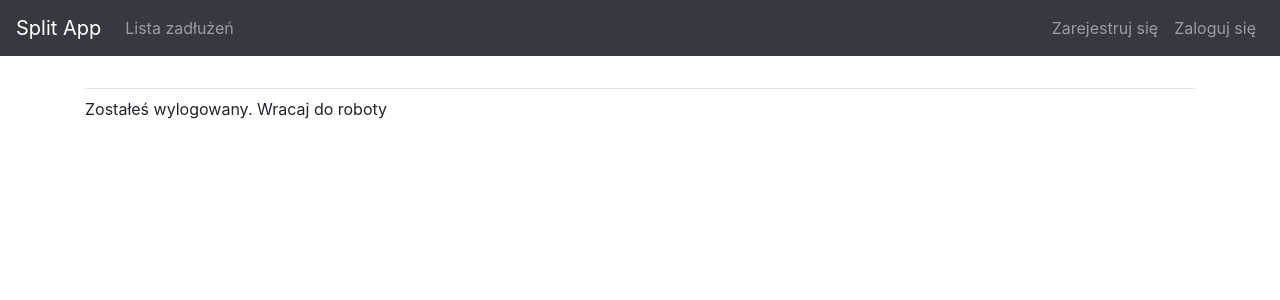
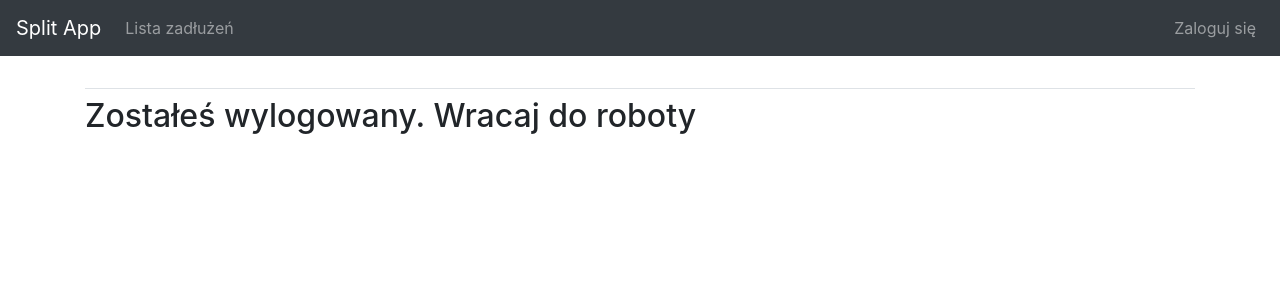
Before and after one commit to Evolusin/Split, a Django app: a page that uses split_app/templates/split_app/base.html in a window 1280 px wide. Shown: the top 300 px of the page. Run offline with Django 4.2, Linux system fonts and the light colour scheme; some libraries are stand-ins or nearby versions.

Commit message:
register.html deleted No longer used in this project

```diff
--- a/split_app/templates/split_app/base.html
+++ b/split_app/templates/split_app/base.html
@@ -31,9 +31,7 @@
                             <a class="nav-link" href="{% url 'users:logout' %}">Wyloguj</a>
                         </li>
                         {% else %}
-                            <li class="nav-item">
-                                <a class="nav-link" href="{% url 'users:register' %}">Zarejestruj się</a>
-                            </li>
+
                             <li class="nav-item">
                                 <a class="nav-link" href="{% url 'users:login' %}">Zaloguj się</a>
                             </li>
--- a/split_app/templates/split_app/index.html
+++ b/split_app/templates/split_app/index.html
@@ -4,7 +4,6 @@
     <div class = "jumbotron">
         <h1 class="display-3">Witaj w aplikacji Split Saventic</h1>
         <p class="lead">Stwórz splita i dodaj ile jest ci dana osoba winna daniny</p>
-        <a class="btn btn-lg btn-primary" href="{% url 'users:login' %}" role="button">Zarejestruj się &raquo;</a>
         &nbsp;
         <a class="btn btn-lg btn-primary" href="{% url 'split_app:new_transaction' %}" role="button">Dodaj nowego splita &raquo;</a>
     </div>
--- a/users/templates/registration/logged_out.html
+++ b/users/templates/registration/logged_out.html
@@ -1,6 +1,7 @@
 {% extends 'split_app/base.html' %}
+{% load bootstrap4 %}
 
 {% block content %}
-    <p>Zostałeś wylogowany. Wracaj do roboty</p>
+    <h2>Zostałeś wylogowany. Wracaj do roboty</h2>
 
 {% endblock %}
```
Also changed, not shown: users/templates/registration/register.html (deleted, +0 -12 lines), db.sqlite3.
